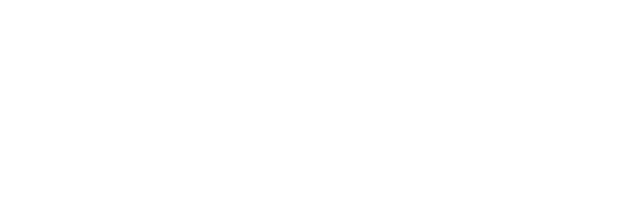
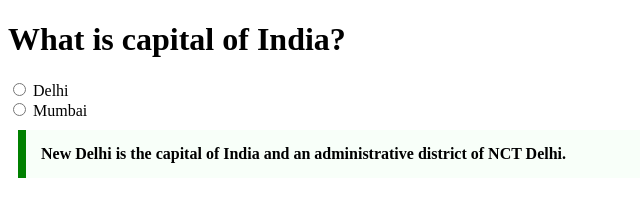
Before and after one commit to acciojob/trivia-NAVDEEP-SHARMA542, a website: page main.html in a window 1280 px wide. Shown: the whole page, without its empty margins (0-640 px from the left). Drawn offline with Linux system fonts and the light colour scheme.

Commit message:
created a submission

```diff
--- a/main.html
+++ b/main.html
@@ -1,16 +1,33 @@
 <!DOCTYPE html>
+<html lang="en">
+<head>
+    <meta charset="UTF-8">
+    <meta name="viewport" content="width=device-width, initial-scale=1.0">
+    <title>Document</title>
+    <style>
+        blockquote {
+            Max-width: Around 600px;
+            margin: 10px;
+            padding: 15px;
+            border-left: 8px solid green;
+            background-color: #f8fff9;
+            font-weight: Bold;
+        }
+    </style>
 
-<html>
-
-<head>
-	<link rel="stylesheet" href="styles.css">
 </head>
-
 <body>
-	<!-- the entire body must be written by student -->
-    <script type="text/javascript" src="./script.js">
-</script>
-
+    <h1>What is capital of India?</h1>
+    <label>
+        <input type="radio" name="Capital" value="Delhi">
+    Delhi
+</label> <br>
+    <label>
+        <input type="radio" name="capital" value="Mumbai">
+        Mumbai
+    </label>
+    <blockquote>
+        New Delhi is the capital of India and an administrative district of NCT Delhi.
+    </blockquote>
 </body>
-
 </html>
```
